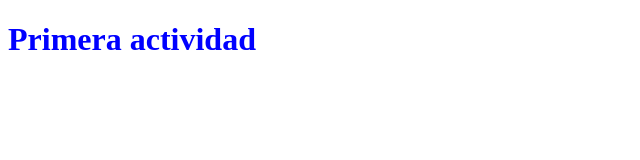
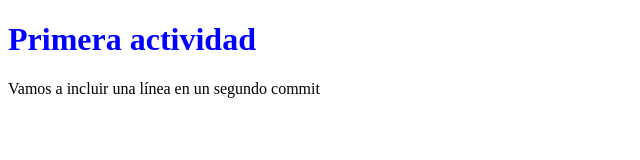
Before and after one commit to yises/dwec_inicial, a plain HTML site: page actividad1.html in a window 1280 px wide. Shown: the whole page, without its empty margins (0-640 px from the left). Drawn offline with Linux system fonts and the light colour scheme.

Commit message:
Añadida línea en actividad 1

```diff
--- a/actividad1.html
+++ b/actividad1.html
@@ -8,5 +8,6 @@
 </head>
 <body>
     <h1>Primera actividad</h1>
+    <p>Vamos a incluir una línea en un segundo commit</p>
 </body>
 </html>
```
